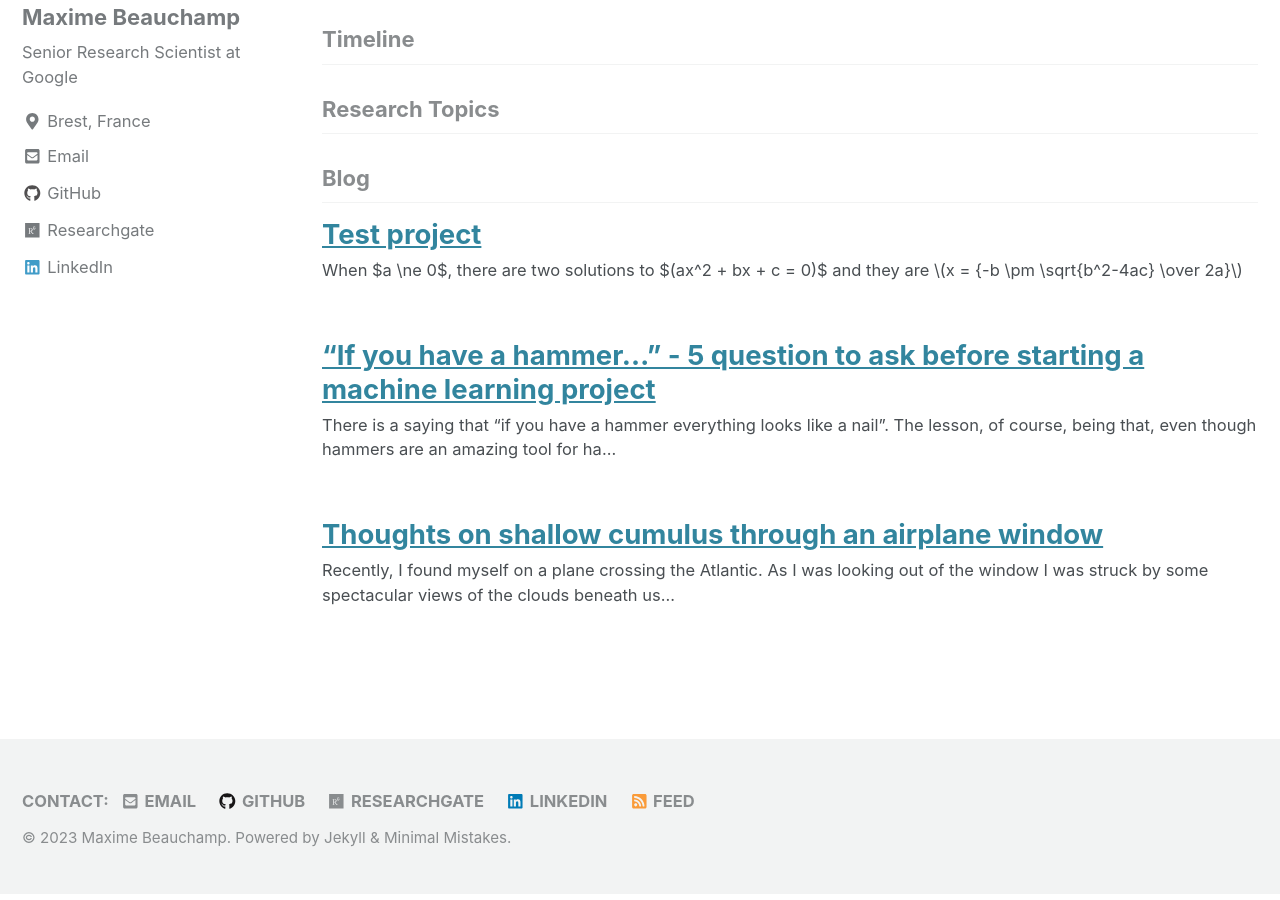
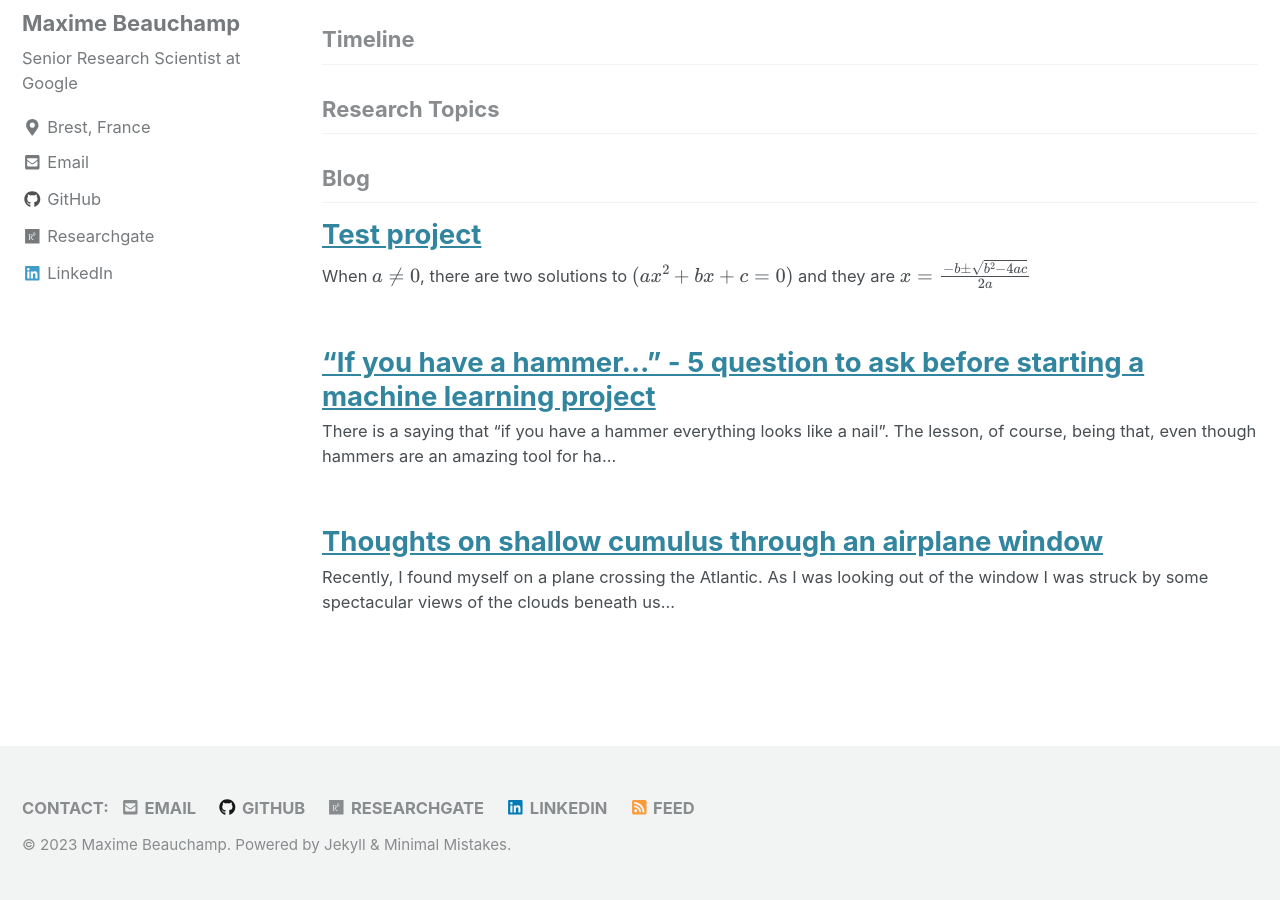
Before and after one commit to maxbeauchamp/maxbeauchamp.github.io, a Jekyll site: the page built from index.html, in a window 1280 px wide and 900 px high, scrolled down 563 px. Built offline with Jekyll 4.4.1, drawn with Linux system fonts in a browser that asks for light colours; cached includes are drawn as plain includes; nearby versions of some CDN libraries; formulas are drawn with MathJax 3; the list of posts is cut into pages by our own code; some of the changed lines change nothing that is shown.

```diff
--- a/_includes/head.html
+++ b/_includes/head.html
@@ -40,3 +40,16 @@
     <script src="{{ script_path }}"></script>
   {% endfor %}
 {% endif %}
+
+<head>
+<script type="text/x-mathjax-config"> MathJax.Hub.Config({ TeX: { equationNumbers: { autoNumber: "all" } } }); </script>
+<script type="text/x-mathjax-config">
+  MathJax.Hub.Config({
+    tex2jax: {
+      inlineMath: [ ['$','$'], ["\\(","\\)"] ],
+      processEscapes: true
+    }
+  });
+</script>
+<script src="https://cdn.mathjax.org/mathjax/latest/MathJax.js?config=TeX-AMS-MML_HTMLorMML" type="text/javascript"></script>
+</head>
```
